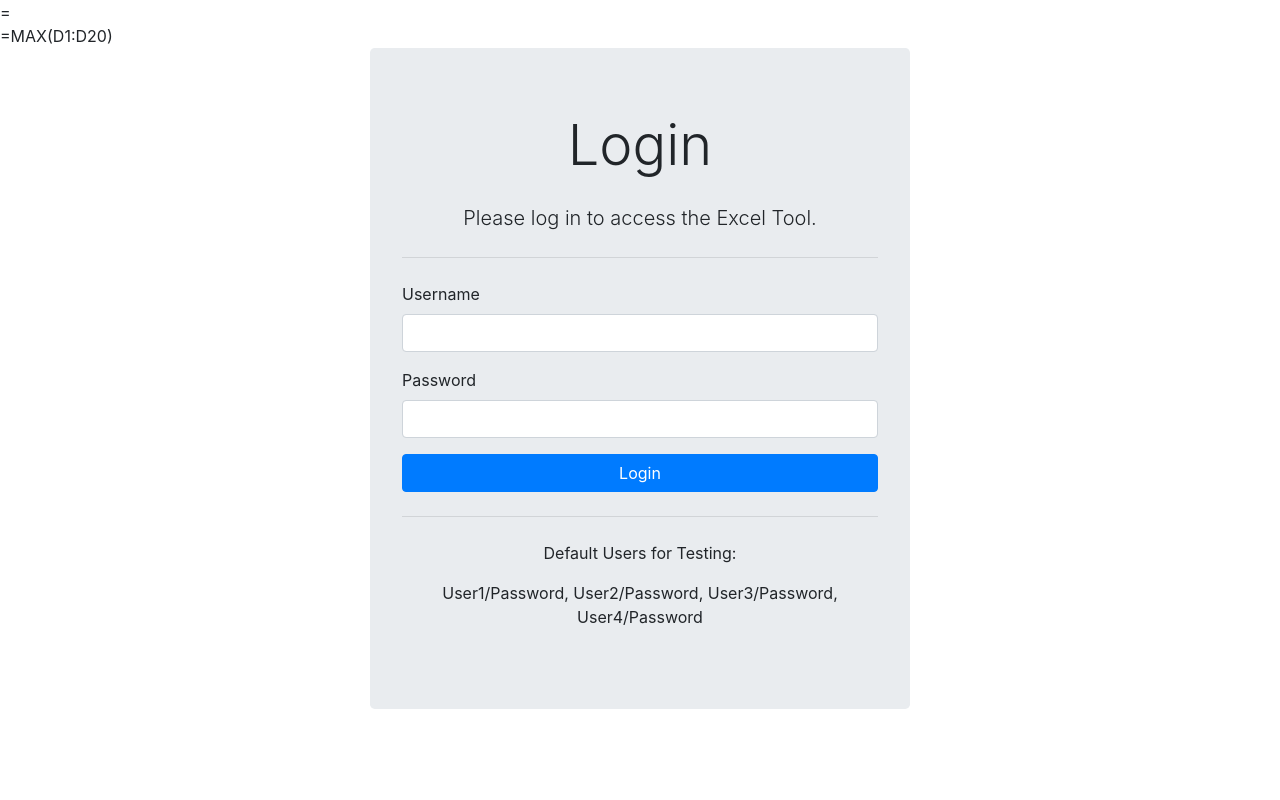
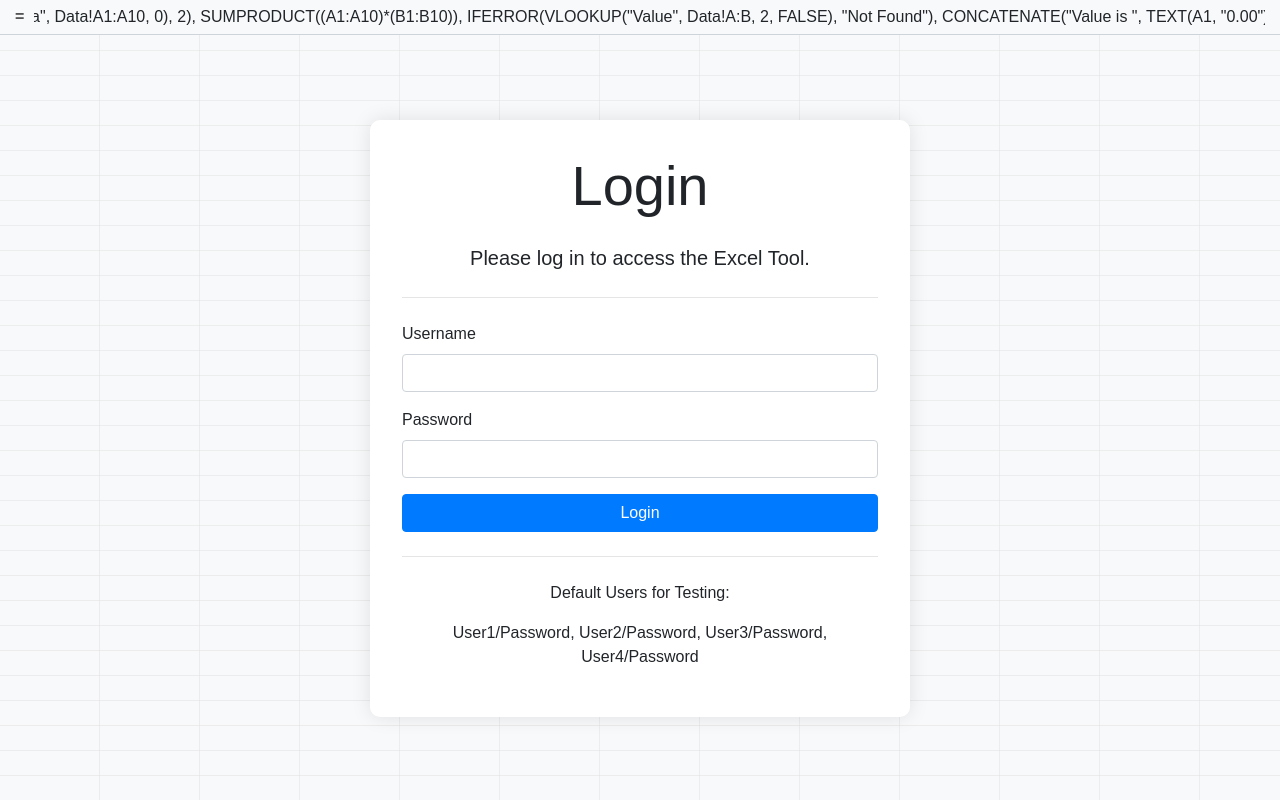
Before and after one commit to seanmcmahon101/render-reconcile-test, a Flask app: page /login in a window 1280 px wide. Run offline with Flask 3, Linux system fonts and the light colour scheme; some libraries are stand-ins or nearby versions.

Commit message:
Update login.html

```diff
--- a/templates/login.html
+++ b/templates/login.html
@@ -4,7 +4,104 @@
     <meta charset="UTF-8">
     <title>Login - Excel Tool</title>
     <link rel="stylesheet" href="https://stackpath.bootstrapcdn.com/bootstrap/4.5.2/css/bootstrap.min.css">
-    <link rel="stylesheet" href="styles.css">
+    <style>
+        body {
+            background-color: #f0f2f5; /* Light grey background for the sheet */
+            overflow: hidden; /* To hide scrollbars caused by formula bar animation */
+            font-family: sans-serif; /* Set a default font */
+        }
+
+        /* Animated Excel Sheet Grid Background */
+        body::before {
+            content: '';
+            position: fixed;
+            top: 0;
+            right: 0;
+            bottom: 0;
+            left: 0;
+            z-index: -1; /* Behind the content */
+            background: repeating-linear-gradient(0deg, transparent, transparent 24px, #e0e0e0 25px), /* Vertical lines */
+                        repeating-linear-gradient(90deg, transparent, transparent 99px, #e0e0e0 100px), /* Horizontal lines */
+                        #f8f9fa; /* Base sheet color */
+            background-size: cover;
+            animation: pan 10s linear infinite; /* Subtle panning animation */
+        }
+
+        @keyframes pan {
+            100% {
+                background-position: 200px 0px, 0px 200px;
+            }
+        }
+
+
+        /* Formula Bar Area */
+        .formula-bar {
+            position: fixed; /* Fixed at the top */
+            top: 0;
+            left: 0;
+            width: 100%;
+            background-color: #f8f9fa; /* Same as sheet background */
+            border-bottom: 1px solid #ced4da;
+            padding: 5px 15px;
+            box-sizing: border-box; /* Include padding in width */
+            display: flex;
+            align-items: center;
+            z-index: 0; /* Ensure it's behind the login form but in front of the grid */
+            overflow: hidden; /* Hide overflowing formula text */
+            white-space: nowrap; /* Keep formula text in one line */
+        }
+
+        .formula-label {
+            font-weight: bold;
+            margin-right: 10px;
+            color: #555;
+        }
+
+        .formula-text-container {
+            flex-grow: 1; /* Take up remaining space */
+            overflow: hidden; /* Clip overflowing text */
+            position: relative; /* For animation positioning */
+        }
+
+        .formula-text {
+            display: inline-block; /* Allows text to scroll horizontally */
+            animation: scrollFormula 20s linear infinite; /* Scroll animation */
+            padding-left: 100%; /* Start off-screen */
+        }
+
+        @keyframes scrollFormula {
+            0% {
+                transform: translateX(0%);
+            }
+            100% {
+                transform: translateX(-100%); /* Scroll full width of text */
+            }
+        }
+
+
+        .login-container {
+            margin-top: 120px; /* Adjusted margin to accommodate formula bar */
+            position: relative; /* Needed for z-index context */
+            z-index: 1; /* To be on top of the formula bar and background */
+        }
+
+        .jumbotron {
+            background-color: #ffffff;
+            border-radius: 10px;
+            box-shadow: 0 0 20px rgba(0,0,0,0.1);
+            padding: 2rem;
+        }
+
+        .btn-primary {
+            background-color: #007bff;
+            border-color: #007bff;
+        }
+
+        .btn-primary:hover {
+            background-color: #0056b3;
+            border-color: #0056b3;
+        }
+    </style>
 </head>
 <body>
 
@@ -12,8 +109,31 @@
         <span class="formula-label">=</span>
         <div class="formula-text-container">
             <span class="formula-text" id="formulaText">
-                SUM(A1:A10), AVERAGE(B1:B10), VLOOKUP("Login", Data!A:B, 2, FALSE),  IF(ISBLANK(C1), "Incomplete", "Complete"), MAX(D1:D10),  ... more Excel formulas scrolling ...
+                SUM(A1:A10), AVERAGE(B1:B10), VLOOKUP("Login", Data!A:B, 2, FALSE), IF(ISBLANK(C1), "Incomplete", "Complete"), MAX(D1:D10),
+                INDEX(Data!A1:C10, MATCH("Criteria", Data!A1:A10, 0), 2),
+                SUMPRODUCT((A1:A10)*(B1:B10)),
+                IFERROR(VLOOKUP("Value", Data!A:B, 2, FALSE), "Not Found"),
+                CONCATENATE("Value is ", TEXT(A1, "0.00")),
+                OFFSET(A1, 1, 1, 5, 5),
+                CHOOSE(2, "First", "Second", "Third"),
+                TRANSPOSE(A1:A10),
+                FREQUENCY(B1:B10, C1:C5),
+                LARGE(D1:D10, 3),
+                SMALL(E1:E10, 2),
+                SUMIFS(F1:F10, G1:G10, ">10"),
+                COUNTIFS(H1:H10, "<5"),
+                TEXTJOIN(", ", TRUE, I1:I10),
+                UNIQUE(J1:J10),
+                FILTER(K1:K10, L1:L10 > 5),
+                SEQUENCE(10, 1, 1, 1),
+                SORT(M1:M10, 1, TRUE),
+                RANDARRAY(5, 5, 1, 100, TRUE),
+                XMATCH("Item", N1:N10, 0, 1),
+                XLOOKUP("Key", O1:O10, P1:P10, "Not Found"),
+                LET(x, Q1:Q10, y, R1:R10, x + y),
+                LAMBDA(x, y, x * y)(S1, T1)
             </span>
+
         </div>
     </div>
 
@@ -53,68 +173,8 @@
             </div>
         </div>
     </div>
-
     <script src="https://code.jquery.com/jquery-3.5.1.slim.min.js"></script>
     <script src="https://cdn.jsdelivr.net/npm/@popperjs/core@2.5.3/dist/umd/popper.min.js"></script>
     <script src="https://stackpath.bootstrapcdn.com/bootstrap/4.5.2/js/bootstrap.min.js"></script>
-
-    <script>
-        document.addEventListener('DOMContentLoaded', function() {
-            const formulaTextElement = document.getElementById('formulaText');
-            const formulas = [
-                "SUM(A1:A10)", "AVERAGE(B2:B12)", "VLOOKUP(\"Data\", Sheet1!A:B, 2, FALSE)",
-                "IF(C5>10, \"High\", \"Low\")", "MAX(D1:D20)", "COUNTIF(E:E, \">0\")",
-                "INDEX(Sheet2!A:A, MATCH(\"Item\", Sheet2!B:B, 0))", "CONCATENATE(\"Hello\", \" \", \"World\")",
-                "TODAY()", "NOW()", "RAND()", "ROUND(123.456, 2)", "SQRT(25)", "POWER(2, 3)" // Added more formulas
-            ];
-
-            function getRandomFormula() {
-                return formulas[Math.floor(Math.random() * formulas.length)];
-            }
-
-            function typeText(element, text, delay, callback) {
-                let index = 0;
-                function typeCharacter() {
-                    if (index < text.length) {
-                        element.textContent += text[index];
-                        index++;
-                        setTimeout(typeCharacter, delay);
-                    } else {
-                        if (callback) callback();
-                    }
-                }
-                typeCharacter();
-            }
-
-            function backspaceText(element, delay, callback) {
-                let text = element.textContent;
-                function deleteCharacter() {
-                    if (text.length > 0) {
-                        text = text.slice(0, -1);
-                        element.textContent = text;
-                        setTimeout(deleteCharacter, delay);
-                    } else {
-                        if (callback) callback();
-                    }
-                }
-                deleteCharacter();
-            }
-
-            function startFormulaAnimation() {
-                formulaTextElement.textContent = '='; // Clear existing content, start with '='
-                const formula = getRandomFormula();
-                typeText(formulaTextElement, formula, 50, () => { // Typing formula
-                    setTimeout(() => {
-                        backspaceText(formulaTextElement, 30, () => { // Backspacing formula
-                            setTimeout(startFormulaAnimation, 1000 + Math.random() * 2000); // Delay before next formula
-                        });
-                    }, 2000 + Math.random() * 3000); // Delay before backspacing
-                });
-            }
-
-            startFormulaAnimation(); // Initiate the animation loop
-
-        });
-    </script>
 </body>
 </html>
```
